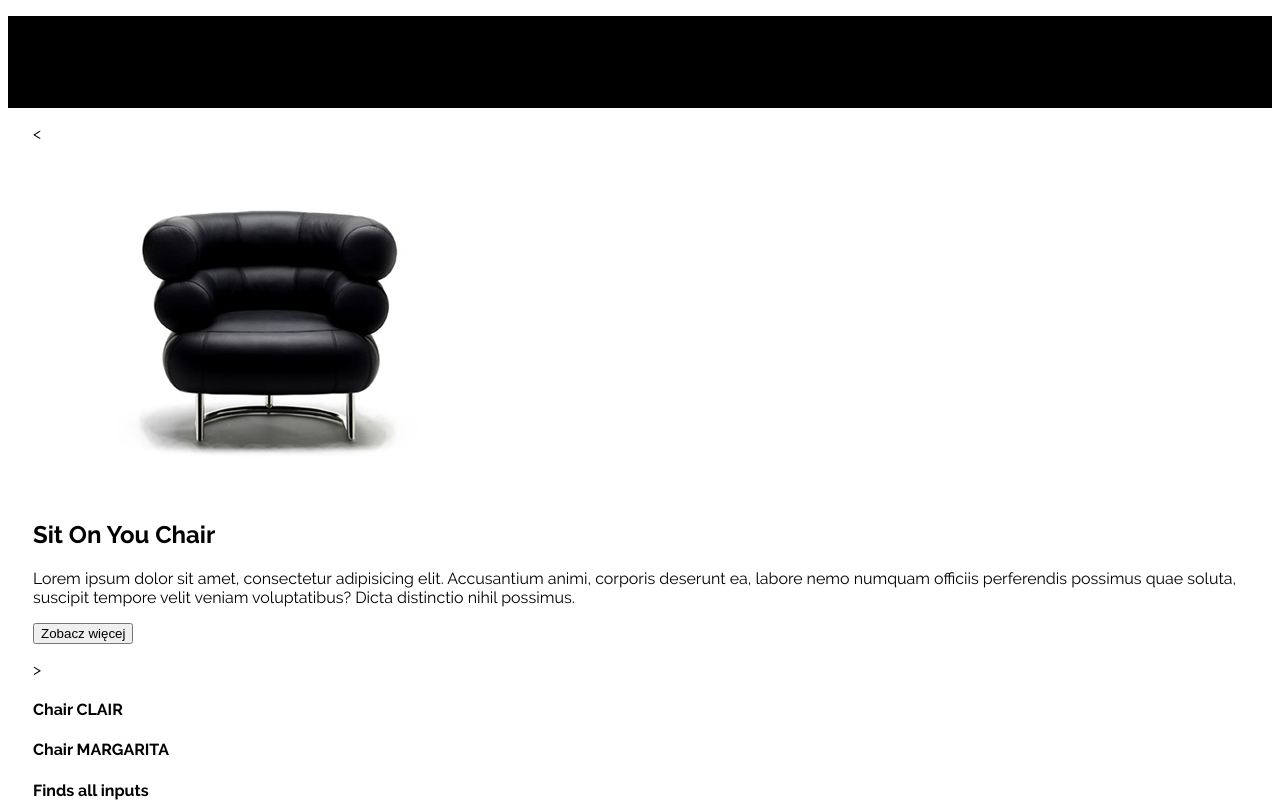
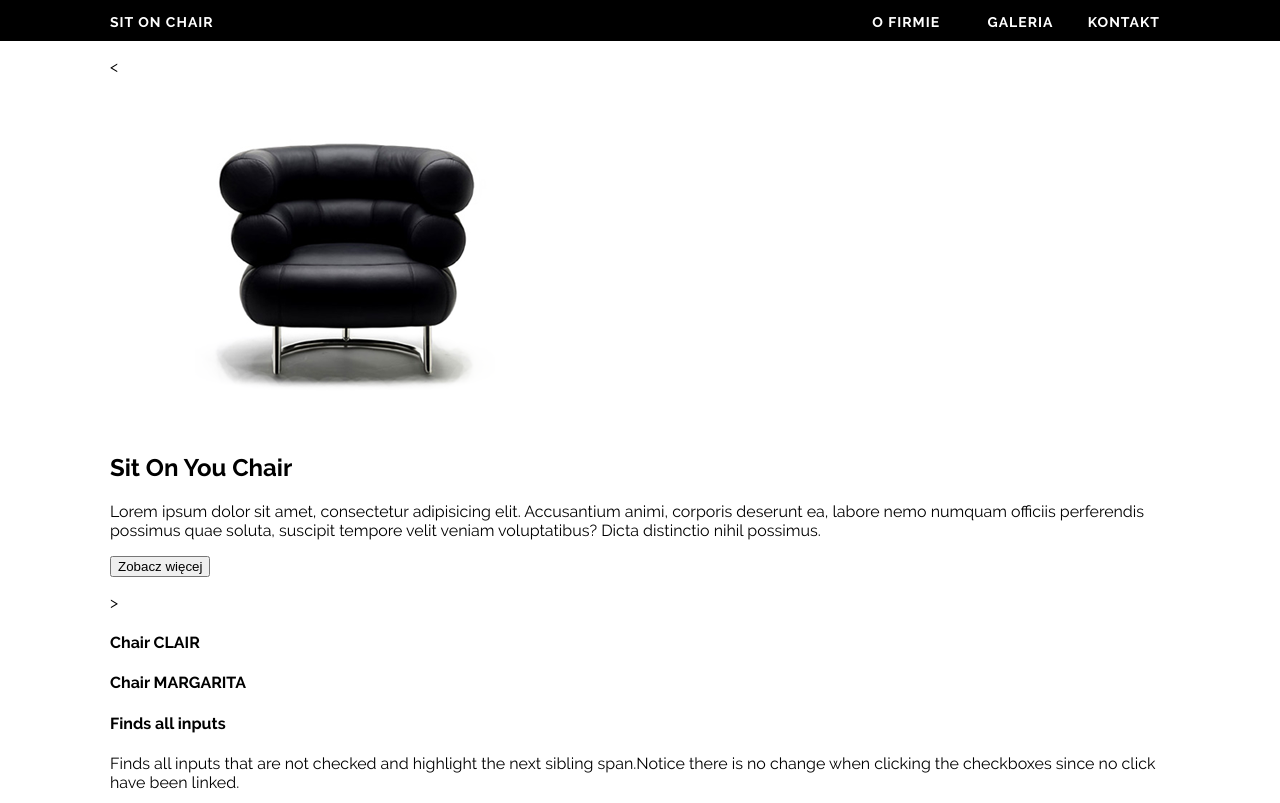
Before and after one commit to Gwalczak91/Sit-on-Chair-Project, a plain HTML site: page index.html in a window 1280 px wide. Shown: the top 803 px of the page. Drawn offline with Linux system fonts and the light colour scheme.

Commit message:
Make header section all

```diff
--- a/css/styles.css
+++ b/css/styles.css
@@ -2,6 +2,10 @@
 CLEARFIX
 --------------------------------------------------------------------------*/
 
+body{
+    box-sizing: border-box;
+    margin: 0;
+}
 
 /*----------------------------------------------------------------------
 LAYOUT
@@ -63,12 +67,15 @@ body{
     font-family: 'Raleway', sans-serif;
 }
 
-.container{
+.container{ /*ustawienia kontenera pozycjonujacego*/
     max-width: 100%;
     margin: 0 auto;
-    padding-right: 25px;
-    padding-left: 25px;
+    padding-left: 110px;
+    padding-right: 120px;
+    /*border: 1px solid deeppink;*//* pomocznicza ramka*/
 }
+
+
 
 
 
@@ -77,10 +84,44 @@ HEADER
 ----------------------------------------------------------------------------------*/
 .main-header{
     max-width: 100%;
+    height: 41px;
     background-color: black;
+    color: white;
+    font-size: 14px;
+    text-transform: uppercase;
+    font-weight: 700;
+    letter-spacing: 1px;
+    /*word-spacing: 4px;*/
+
 }
 
+.header-logo{
+    width: 50%;
+    float: left;
+}
 
+.header-nav{
+    width: 50%;
+    text-align: right;/*przesuniecie tekstu na prawo*/
+    float: right;
+}
+
+.header-logo,
+.header-nav::after{/* resetowanie floatów*/
+    content: "";
+    clear: both;
+    display: block;
+}
+
+.header-list li{/*  ustawienie wyswietlania sie w elementów tabeli*/
+    list-style-type: none;
+    display: inline-block;
+    margin-left: 30px;
+}
+
+.header-list li:first-child{/* menu o Firmie jest bardziej oddalone od galerii*/
+    margin-right: 13px;
+}
 
 /*-----------------------------------------------------------------------------------
 SECTION CHAIR
--- a/index.html
+++ b/index.html
@@ -9,13 +9,14 @@
 
 <body>
 
+
 <header class="main-header">
     <div class="container">
-        <p class="logo-text">
+        <p class="header-logo">
             Sit On Chair
         </p>
         <nav class="header-nav">
-            <ul>
+            <ul class="header-list">
                 <li>O firmie</li>
                 <li>Galeria</li>
                 <li>Kontakt</li>
@@ -23,6 +24,9 @@
         </nav>
     </div>
 </header>
+
+
+
 <section class="section-chair">
     <div class="container">
         <div class="section-chair-col-one">
```
